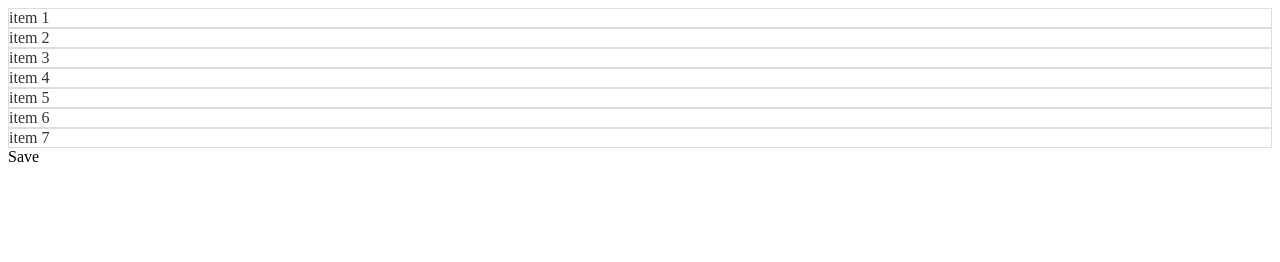
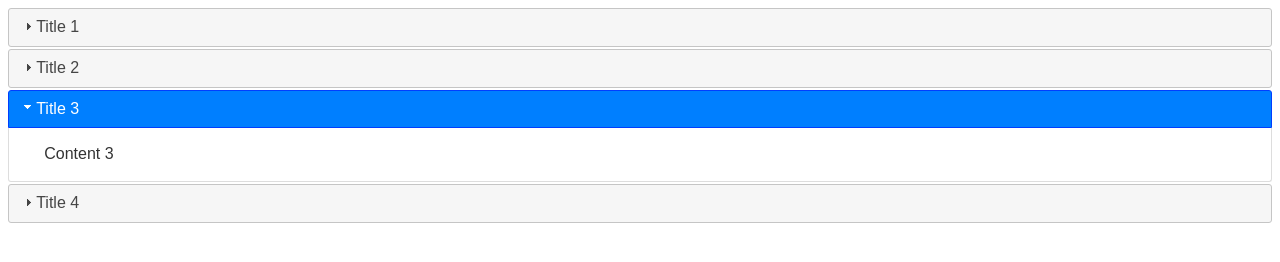
Before and after one commit to YudhaYuki/jQuery-UI, a plain HTML site: page index.html in a window 1280 px wide. Drawn offline with Linux system fonts and the light colour scheme.

Commit message:
Accordion

```diff
--- a/index.html
+++ b/index.html
@@ -18,31 +18,23 @@
     <script type="application/javascript" src="js/main.js"></script>
 
 
-    <style>
-        ul {
-            margin: 0;
-            padding: 0;
-            list-style-type: none;
-        }
-
-    </style>
-
 </head>
 <body>
 
-<ul  id="sortable">
-    <li class="ui-widget-content" id="1">item 1</li>
-    <li class="ui-widget-content" id="2">item 2</li>
-    <li class="ui-widget-content" id="3">item 3</li>
-    <li class="ui-widget-content" id="4">item 4</li>
-    <li class="ui-widget-content" id="5">item 5</li>
-    <li class="ui-widget-content" id="6">item 6</li>
-    <li class="ui-widget-content" id="7">item 7</li>
-</ol>
+<div id="accordion">
+    <h3>Title 1</h3>
+    <div>Content 1</div>
 
-<div class="trigger">
-    Save
+    <h3>Title 2</h3>
+    <div>Content 2</div>
+
+    <h3>Title 3</h3>
+    <div>Content 3</div>
+
+    <h3>Title 4</h3>
+    <div>Content 4</div>
 </div>
+
 
 </body>
 </html>
--- a/js/main.js
+++ b/js/main.js
@@ -1,10 +1,10 @@
 $(document).ready(function() {
 
-    $('#sortable').sortable();
-
-    $(".trigger").click(function() {
-        var list = $('#sortable').sortable("toArray");
-        console.log(list);
-    })
+    $('#accordion').accordion({
+        active:2,
+        animate: 300,
+        collapsible: true,
+        event: "mouseover"
+    });
 
 });
```
Also changed, not shown: js/sortable.js (added, +10 -0 lines).
